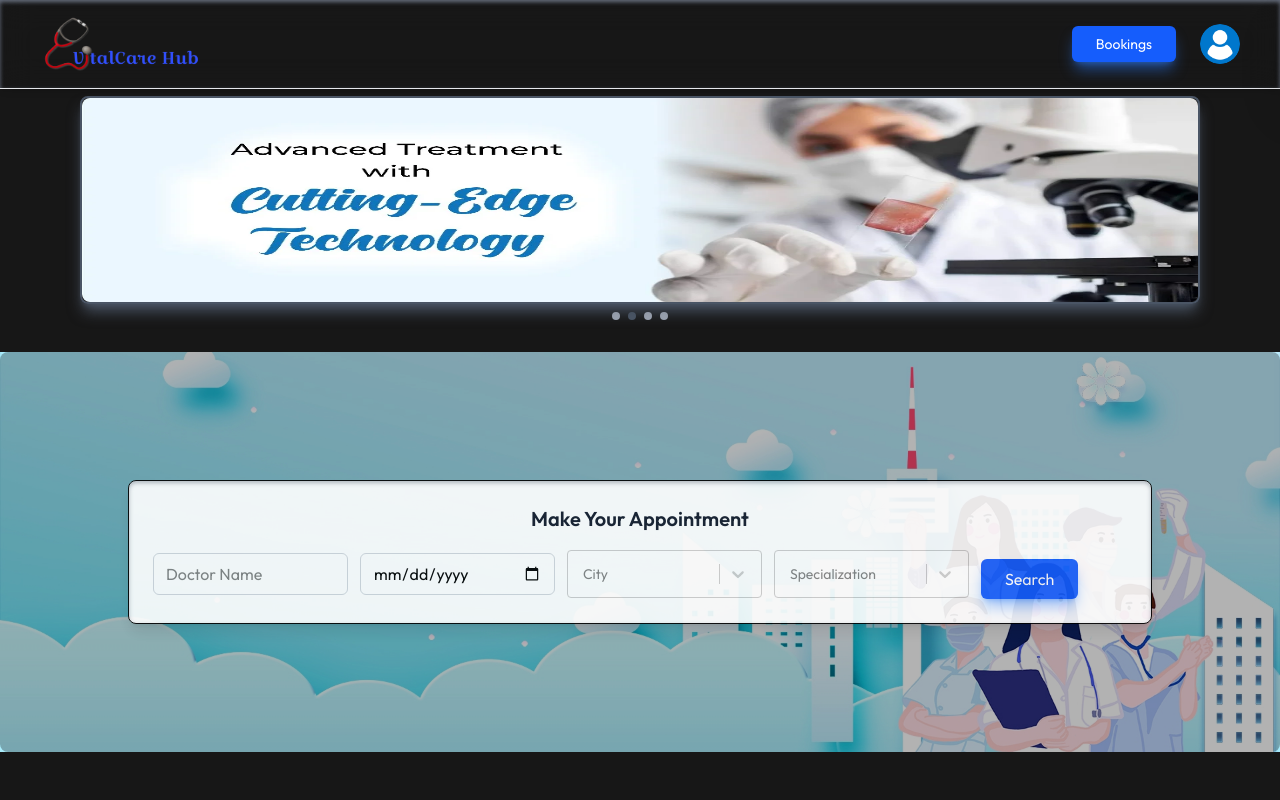
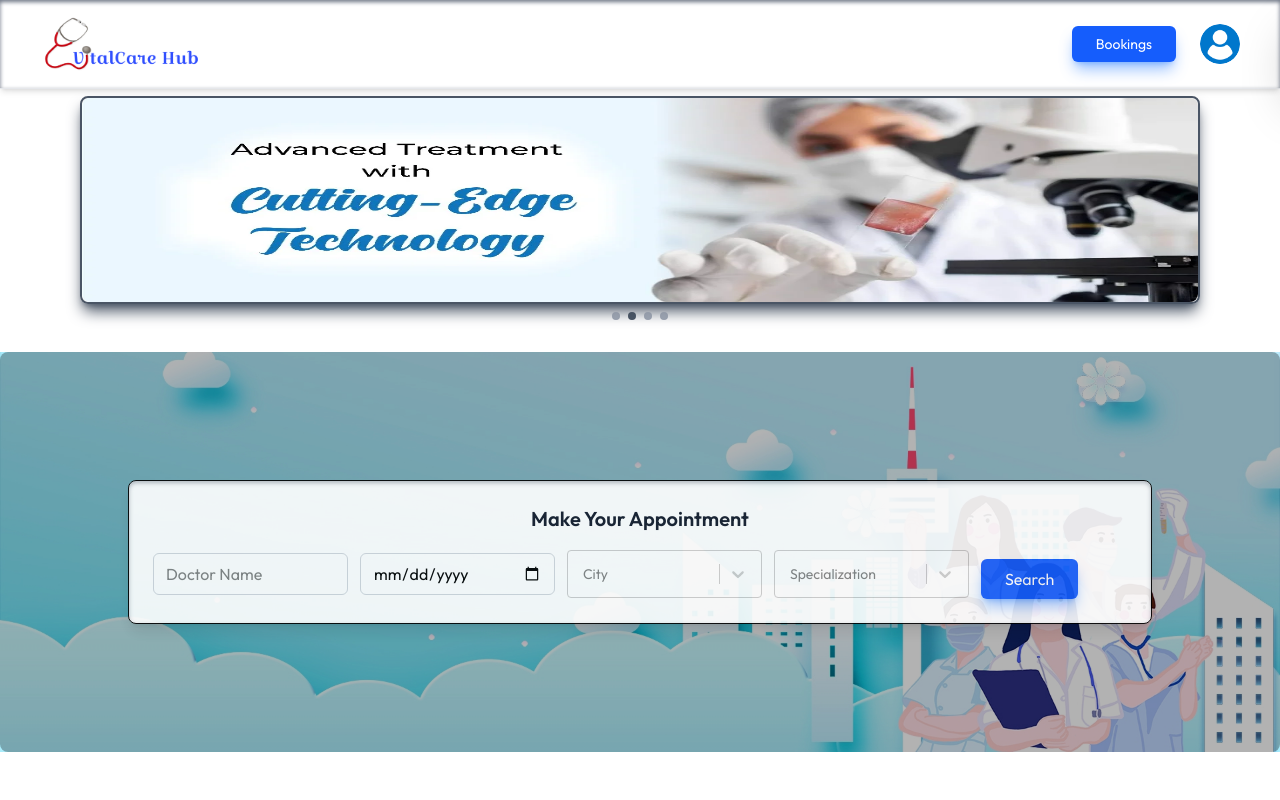
Before and after one commit to MOHAMMEDJAFRAN/clinical-site, a Next.js app: page / in a window 1280 px wide. Shown: the top 800 px of the page. Built offline with nearby package versions, Linux system fonts and the light colour scheme.

Commit message:
update header form reponsive

```diff
--- a/app/components/Header.jsx
+++ b/app/components/Header.jsx
@@ -70,8 +70,8 @@ const Header = () => {
     >
       <div className="absolute inset-0 bg-black/30 rounded-lg"></div>
 
-      <div className="relative w-full max-w-5xl bg-white shadow-lg rounded-lg border-1 border-black p-6 opacity-90 inset-shadow-sm inset-shadow-gray-500/50">
-        <h2 className="text-xl font-semibold text-gray-900 mb-4 text-center">
+      <div className="relative w-full  max-w-5xl bg-white shadow-lg rounded-lg border-1 border-black p-6 opacity-90 inset-shadow-sm inset-shadow-gray-500/50">
+        <h2 className="text-xl  font-semibold text-gray-900 mb-4 text-center">
           Make Your Appointment
         </h2>
 
@@ -107,6 +107,7 @@ const Header = () => {
             <input
               type="date"
               name="date"
+              placeholder="Select Date"
               value={formData.date}
               onChange={handleChange}
               className="w-full border border-gray-300  rounded-md py-2 px-3"
--- a/app/components/advertisment.jsx
+++ b/app/components/advertisment.jsx
@@ -42,8 +42,8 @@ const Advertisement = () => {
         {images.map((_, index) => (
           <button
             key={index}
-            className={`w-2 h-2 rounded-full transition-all inset-shadow-sm duration-300 ${
-              index === currentIndex ? "bg-gray-600 w-2 h-2" : "bg-gray-400"
+            className={`w-1 h-1 lg:w-2 lg:h-2 rounded-full transition-all inset-shadow-sm duration-300 ${
+              index === currentIndex ? "bg-gray-600 w-1 h-1 lg:w-2 lg:h-2" : "bg-gray-400"
             }`}
             onClick={() => setCurrentIndex(index)}
           ></button>
--- a/app/globals.css
+++ b/app/globals.css
@@ -3,7 +3,7 @@
 
 :root {
   --background: #ffffff;
-  --foreground: #171717;
+  --foreground: #ffffff;
 }
 
 @theme inline {
--- a/app/ui/Datefilter.jsx
+++ b/app/ui/Datefilter.jsx
@@ -14,6 +14,7 @@ const DateFilter = ({ onSelectDate }) => {
     <div className="mb-0">
       <input
         type="date"
+        placeholder="Select Date"
         value={selectedDate}
         onChange={handleDateChange}
         className="w-full p-2 border border-gray-500 rounded-md bg-white text-black placeholder-gray-400 focus:outline-none"
```
